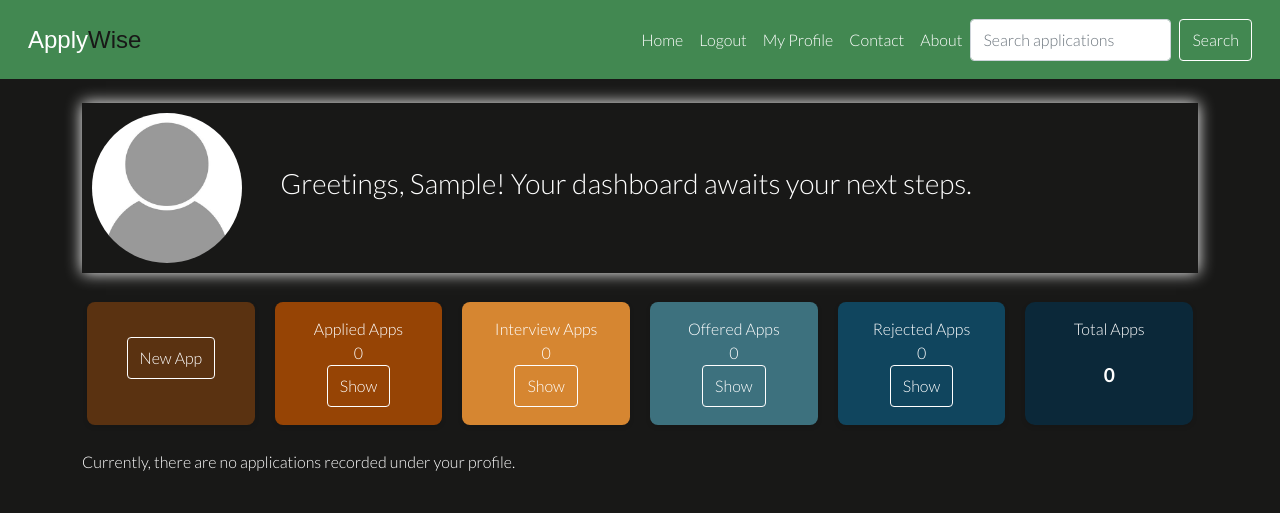
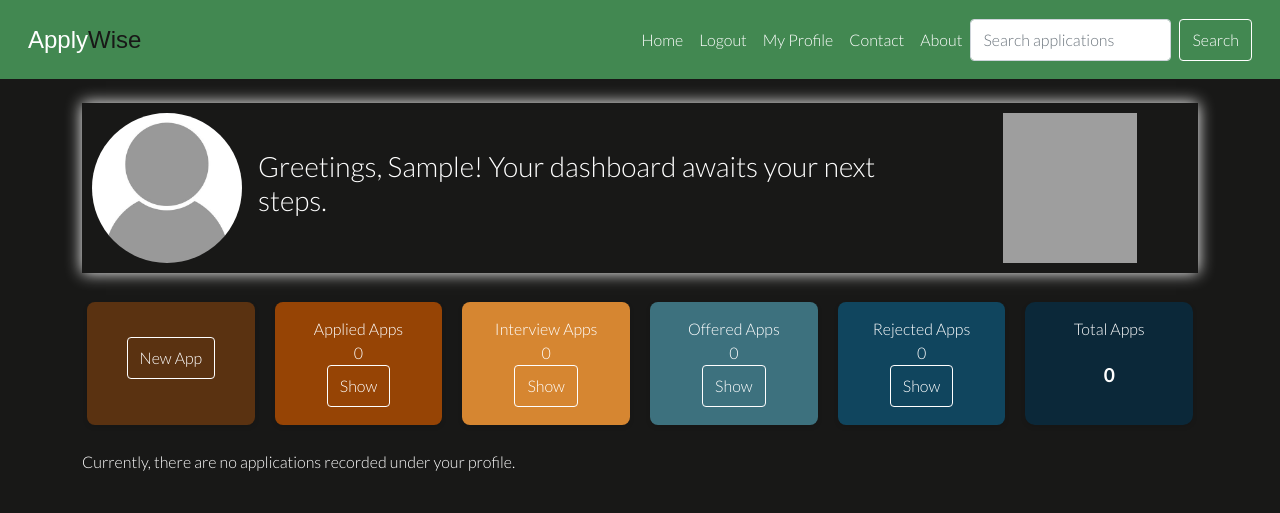
Before and after one commit to ci-mustafa/applywise, a Django app: page / in a window 1280 px wide. Shown: the top 513 px of the page. Run offline with Django 5.2, Linux system fonts and the light colour scheme; the visitor is signed in with stand-in values (Sample User, id 1); data that the repository does not hold is empty; some web fonts are replaced; grey boxes are pictures that could not be loaded.

Commit message:
feat: add png formated pic next to welcome message, apply inline style for it

```diff
--- a/applyhub/templates/index.html
+++ b/applyhub/templates/index.html
@@ -6,7 +6,7 @@
 <div class="container">
     {% if user.is_authenticated %}
     <!-- Profile Picture Section -->
-    <div class="profile-info d-flex align-items-center">
+    <div class="profile-info d-flex align-items-center justify-content-between">
         <div class="profile-picture me-3"> <!-- Added margin-end class -->
             {% with user.image.first as profile_image %}
             {% if profile_image %}
@@ -20,7 +20,12 @@
         </div>
         <h3 id="index-username" class="ms-auto">Greetings, {{ user.username|title }}! Your dashboard awaits your next
             steps.</h3>
+        <div class="profile-gif ms-3" style="width: 150px; height: 150px; position: relative; margin-right: 5%;">
+            <iframe src="https://giphy.com/embed/iDfeqqNTLGDEY7MdH3" width="100%" height="100%"
+                style="position: absolute;" frameBorder="0" class="giphy-embed" allowFullScreen></iframe>
+        </div>
     </div>
+
     {% endif %}
     <br>
     {% if user.is_authenticated %}
--- a/static/css/style.css
+++ b/static/css/style.css
@@ -190,7 +190,7 @@ p {
 }
 
 #index-username {
-    margin-right: 20%;
+    margin-right: 10%;
 }
 
 /* Profile form Container */
@@ -203,6 +203,7 @@ p {
     box-shadow: 0 2px 10px rgba(0, 0, 0, 0.1);
     color: white;
 }
+
 
 /* Profile Form Background */
 .form-inside {
```
Also changed, not shown: 1 other file.
